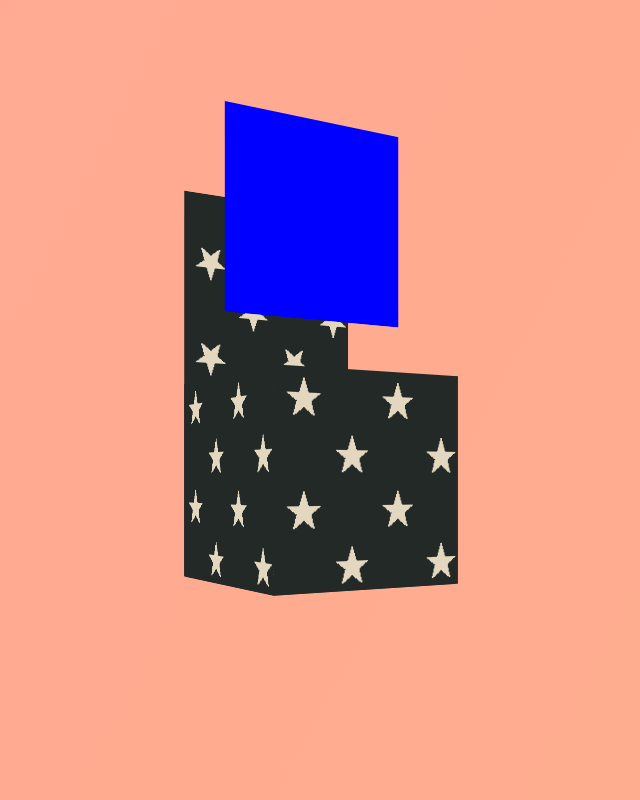
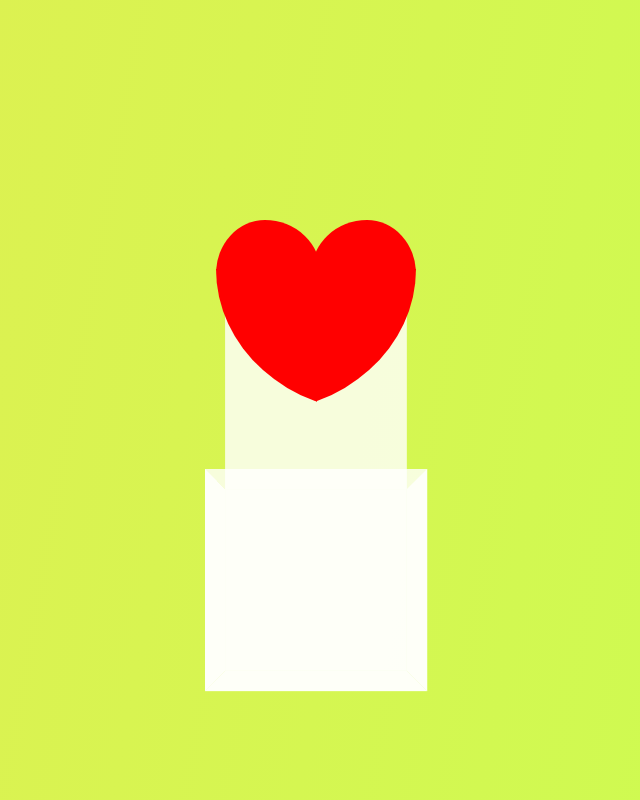
Before and after one commit to tri613/mama2016, a website: page index.html in a window 1280 px wide. Shown: the whole page, without its empty margins (324-964 px from the left). Drawn offline with Linux system fonts and the light colour scheme.

Commit message:
add heart-beat

```diff
--- a/gulpfile.js
+++ b/gulpfile.js
@@ -4,7 +4,13 @@ var postcss      = require('gulp-postcss');
 var autoprefixer = require('autoprefixer');
 var cleanCSS = require('gulp-clean-css');
 var sass = require('gulp-sass');
+var lazypipe = require('lazypipe');
 var config      = require('./config.json');
+
+var cssProcess = lazypipe()
+        .pipe(sass)
+        .pipe(postcss, [ autoprefixer({ browsers: ['ie > 11', '> 5%'] }) ])
+        .pipe(cleanCSS);
 
 gulp.task('serve', ['css-process'], function() {
     browserSync.init(config.browserSync);
@@ -19,18 +25,19 @@ gulp.task('watch-css', ['css-process'], function() {
 
 gulp.task('css-process', function () {
     return gulp.src(config.css.src)
-        .pipe(sass())
-        .pipe(postcss([ autoprefixer({ browsers: ['ie > 11', '> 5%'] }) ]))
-        .pipe(cleanCSS())
+        .pipe(cssProcess())
         .pipe(gulp.dest(config.css.dest));
 });
 
-gulp.task('inject-css', ['css-process'], function() {
-    return gulp.pipe(browserSync.stream());
+gulp.task('inject-css', function() {
+     return gulp.src(config.css.src)
+        .pipe(cssProcess())
+        .pipe(gulp.dest(config.css.dest))
+        .pipe(browserSync.stream());
 });
 
 gulp.task('browser-reload', function() {
     browserSync.reload();
 });
 
-gulp.task('default', ['watch-css']);
+gulp.task('default', ['serve']);
--- a/index.html
+++ b/index.html
@@ -27,7 +27,12 @@
 					    <figure class="left"></figure>
 					    <figure class="top"></figure>
 					    <figure class="bottom"></figure>
-					  	<div id="heart"></div>
+					  	<div id="heart">
+					  		<div class="heart-top lft"></div>
+							<div class="heart-top rgt"></div>
+							<div class="heart-bot lft"></div>
+							<div class="heart-bot rgt"></div>
+					  	</div>
 					  </div>
 				</section>
 			</div>
--- a/package.json
+++ b/package.json
@@ -14,6 +14,7 @@
     "gulp": "^3.9.1",
     "gulp-clean-css": "^2.3.0",
     "gulp-postcss": "^6.2.0",
-    "gulp-sass": "^3.0.0"
+    "gulp-sass": "^3.0.0",
+    "lazypipe": "^1.0.1"
   }
 }
--- a/sass/page.scss
+++ b/sass/page.scss
@@ -37,9 +37,11 @@ background-size: 100px 100px;
 
 @mixin change-background ($deg: 134, $colors...) {
 	background: linear-gradient(#{$deg}deg, $colors);
-	background-size: 600% 600%;
-	animation: changeColor 19s ease infinite;
+	background-size: 1200% 1200%;
+	animation: changeColor 20s ease infinite;
 }
+
+$heart-color: red;
 
 .page-wrapper {
 	position: absolute;
@@ -48,25 +50,28 @@ background-size: 100px 100px;
 	top: 0; left: 0;
 	color: #FFF;
 	font-family: Raleway, 微軟正黑體, "Microsoft JhengHei", Arial, Helvetica, sans-serif;
+
 	#top {
-		@include change-background(298, $peach);
+		// @include change-background(298, $peach);
+		@include change-background(280, #28a0ff, #c8ff51, #ffd951, #ff5751, #ff5188, #616cde);
 		height: 100vh;
-	}
-}
 
 		.container {
+		  position: relative;
+		  top: -100%;
+		  left: 50%;
 		  width: 200px;
 		  height: 200px;
+		  margin-left: -100px;
 		  perspective: 1000px;
-  animation: scaleCube $basic-duration $cubic forwards $delay-start-time;
-  @include  absolute-center(scale(0.1));
-  top: 60%;
+		  transform: translateY(-100%);
+		  animation: dropCube $basic-duration $cubic forwards $delay-start-time;
 			#cube {
 				width: 100%;
 				height: 100%;
 				position: absolute;
 				transform-style: preserve-3d;
-	  animation: rotateCube $basic-duration forwards $delay-start-time;
+				// animation: rotateCube $basic-duration forwards $delay-start-time;
 				figure {
 					margin: 0;
 					width: 100%;
@@ -75,7 +80,9 @@ background-size: 100px 100px;
 					position: absolute;
 					transition: all 0.5s;
 					box-sizing: border-box;
-		  @extend %star-bg;
+					background-color:#FFF;
+					opacity: 0.8;
+					// @extend %star-bg;
 				}
 				.front  { transform: rotateY( 0deg ) translateZ( 100px ); z-index: 3;}
 				.back   { transform: translateZ( -100px ); }
@@ -90,19 +97,70 @@ background-size: 100px 100px;
 				    position: absolute;
 				    z-index: 2;
 				    top: 0;
-		    background: blue;
 				    transform: rotateY(0deg);
-		    animation: showHeart $basic-duration forwards $delay-start-time+2;
+				    animation: showHeart $basic-duration forwards $delay-start-time+2, heartbeat 0.6s cubic-bezier(0.25, 0.46, 0.45, 0.94) $delay-start-time+3 infinite alternate;
+
+					* { position: absolute; }
+					.heart-top {
+						height: 25%;
+						width: 50.25%;
+						top: 0;
+						overflow: hidden;
+						&:after {
+							top: 0;
+							content: "";
+							position: absolute;
+							height: 200%;
+							width: 104%;
+							background: $heart-color;
+							border-top-left-radius: 70% 80%;
+							border-top-right-radius: 80% 80%;
+							border-bottom-right-radius: 50% 50%;
+							border-bottom-left-radius: 50% 50%;
+						}
+						&.lft, &.lft:after {left: 0};
+						&.rgt {right: 0};
+						&.rgt:after {
+							right: 0;
+							border-top-left-radius: 80% 80%;
+							border-top-right-radius: 70% 80%;
 						}
 					}
 
+					.heart-bot {
+						height: 75.5%;
+						width: 50.25%;
+						bottom: 0;
+						overflow: hidden;
+						&:after {
+							position: absolute;
+							content: "";
+							height: 95%;
+							width: 160%;
+							background: $heart-color;
+							top: 0;
+							border-bottom-left-radius: 100% 100%;
+						}
+						&.lft, &.lft:after {left: 0};
+						&.rgt {right: 0};
+						&.rgt:after {
+							right: 0;
+							border-bottom-left-radius: 0;
+							border-bottom-right-radius: 100% 100%;
+						}
+					}
+				}
+			}
+		}
+	}
 }
 
 
-@keyframes changeColor {
-    0%{background-position:0% 50%}
-    50%{background-position:100% 50%}
-    100%{background-position:0% 50%}
+// keyframes
+
+//opening animation
+@keyframes dropCube {
+	100% {top: 85%;}
 }
 @keyframes scaleCube {
 	100% {transform: translate(-50%, -50%) scale(1)};
@@ -119,3 +177,17 @@ background-size: 100px 100px;
 @keyframes showHeart {
 	100% { top: -130%;}
 }
+@keyframes heartbeat {
+	50% {
+		transform: scale(0.8);
+	}
+	100% {
+		transform: scale(0.9);
+	}
+}
+//bg
+@keyframes changeColor {
+    0%{background-position:0% 50%}
+    50%{background-position:100% 50%}
+    100%{background-position:0% 50%}
+}
```
Also changed, not shown: css/page.css. Lines whose indentation alone changed are shown as unchanged.
